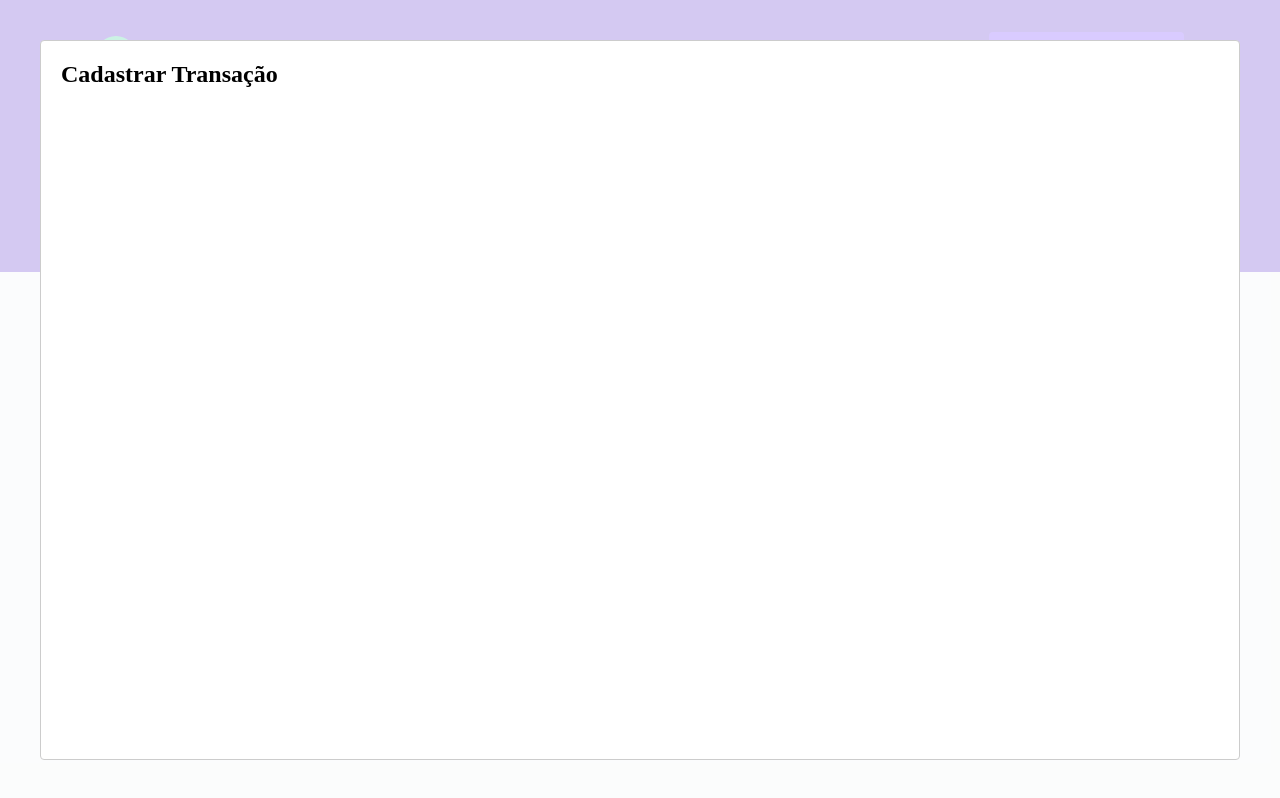
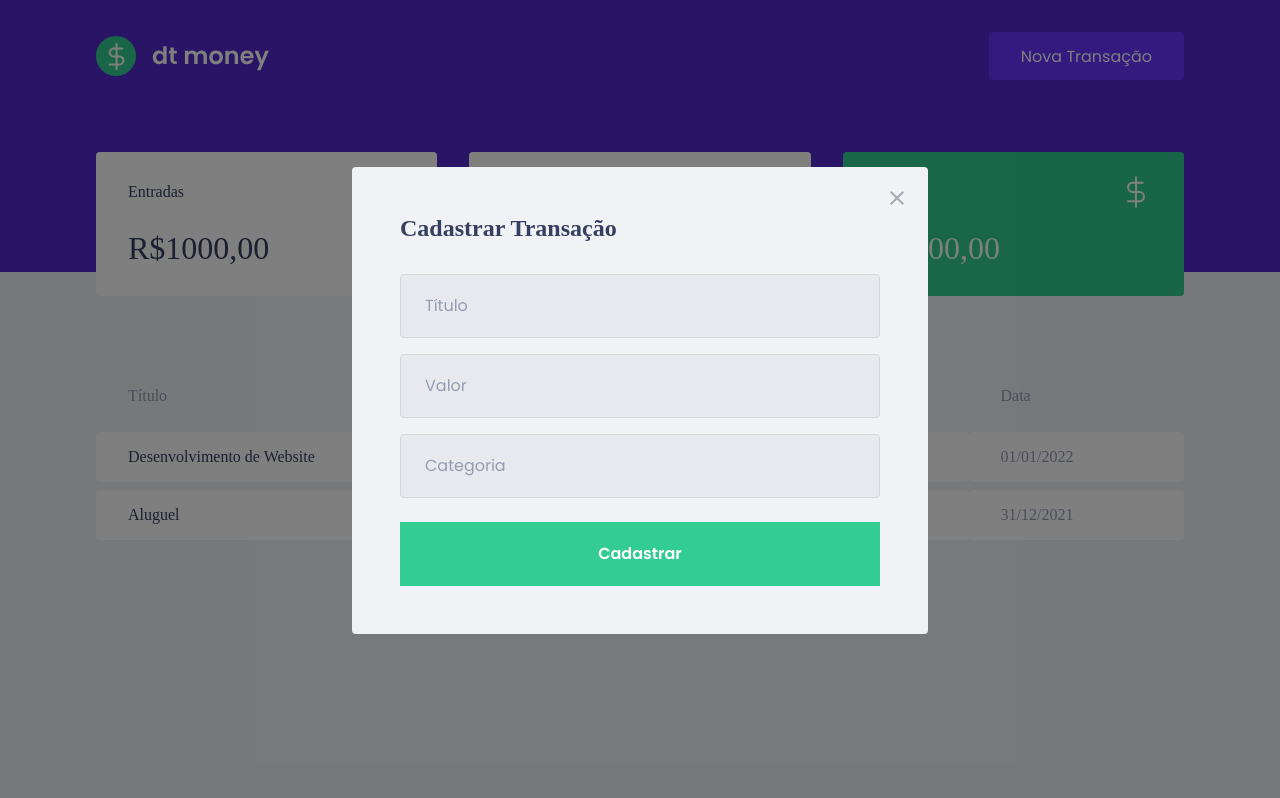
Before and after one commit to Dinasty8/dtmoney, a React (Create React App) app: page / in a window 1280 px wide. Both pictures are taken after a click on the button "Nova Transação". Built offline with nearby package versions, Linux system fonts and the light colour scheme; no server answers; what miragejs would draw is missing.

Commit message:
Estrutura do Formulário + Estilizando Modal

```diff
--- a/src/components/NewTransactionModal/index.tsx
+++ b/src/components/NewTransactionModal/index.tsx
@@ -1,4 +1,5 @@
 import Modal from 'react-modal';
+import closeImg from '../../assets/close.svg'
 import { Container } from "./styles";
 
 interface NewTransactionModalProps{
@@ -12,8 +13,25 @@
      <Modal
         isOpen={isOpen}
         onRequestClose={onRequestClose}
+        overlayClassName="react-modal-overlay"
+        className="react-modal-content"
       >
+      <button
+        type='button'
+        onClick={onRequestClose}
+        className='react-modal-close'
+      >
+        <img src={closeImg} alt="Fechar Modal" />
+      </button>
+      <Container>
         <h2>Cadastrar Transação</h2>
+        <input placeholder="Título" />
+        <input type="number" placeholder="Valor"/>
+        <input placeholder="Categoria"/>
+        <button type="submit">Cadastrar</button>
+
+
+      </Container>
       </Modal>
 
   );
--- a/src/components/NewTransactionModal/styles.ts
+++ b/src/components/NewTransactionModal/styles.ts
@@ -1,3 +1,49 @@
 import styled from "styled-components";
 
-export const Container = styled.div``;
+export const Container = styled.form`
+  h2{
+    color: var(--text-title);
+    font-size: 1.5rem;
+    margin-bottom: 2rem;
+  }
+input{
+   width: 100%;
+   padding: 0 1.5rem;
+   height: 4rem;
+   border-radius: 0.25rem;
+
+   border: 1px solid #d7d7d7;
+   background: #e7e9ee;
+
+   font-weight: 400;
+   font-size: 1rem;
+
+   &::placeholder{
+     color: var(--text-body);
+   }
+
+   & + input{
+     margin-top: 1rem;
+   }
+}
+
+button[type="submit"]{
+  width: 100%;
+  padding: 0 1.5rem;
+  height: 4rem;
+  background: var(--green);
+  color: #FFF;
+  border: 0;
+  font-size: 1rem;
+  margin-top: 1.5rem;
+  font-weight: 600;
+
+  transition: filter 0.2s;
+
+  &:hover{
+    filter: brightness(0.9);
+  }
+}
+
+
+`;
--- a/src/styles/global.ts
+++ b/src/styles/global.ts
@@ -56,4 +56,41 @@
     opacity: 0.6;
     cursor: not-allowed;
   }
+
+  .react-modal-overlay{
+    background: rgba(0,0,0,0.5);
+
+    position: fixed;
+    top: 0;
+    bottom: 0;
+    right: 0;
+    left: 0;
+
+    display: flex;
+    align-items: center;
+    justify-content: center;
+
+  }
+
+  .react-modal-content{
+    width: 100%;
+    max-width: 576px;
+    background: var(--background);
+    padding: 3rem;
+    position: relative;
+    border-radius: 0.25rem;
+  }
+
+  .react-modal-close{
+    position: absolute;
+    right: 1.5rem;
+    top: 1.5rem;
+    border:0;
+    background: transparent;
+    transition: filter 0.2s;
+
+    &:hover{
+      filter: brightness(0.8);
+    }
+  }
 `
```
